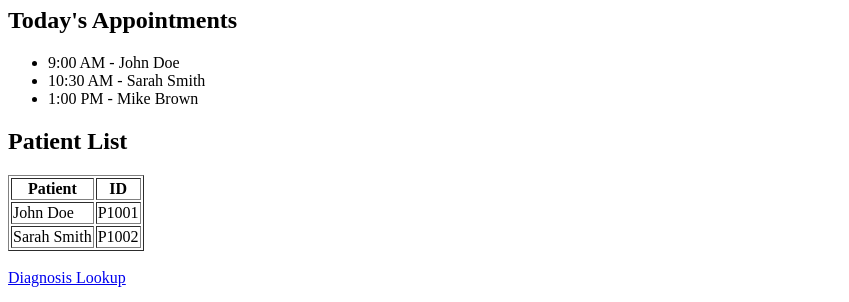
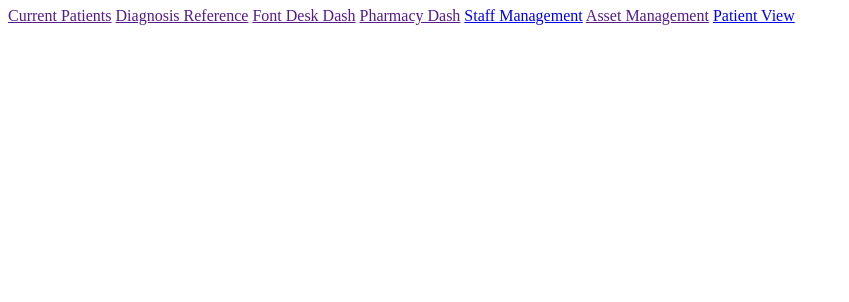
Before and after one commit to samueljbarnett/CSE-350-Group-Project, a website: page testInterface/templates/staff-dashboard.html in a window 1280 px wide. Shown: the part 73-375 px from the top of the page, without its empty margins (0-849 px from the left). Drawn offline with Linux system fonts and the light colour scheme.

Commit message:
Fully move Doctor dashboard to correct file

```diff
--- a/testInterface/templates/staff-dashboard.html
+++ b/testInterface/templates/staff-dashboard.html
@@ -4,43 +4,6 @@
     <title>Doctor Dashboard</title>
 </head>
 <body>
-
-<h1>Doctor Dashboard</h1>
-
-<h2>Today's Appointments</h2>
-
-<ul>
-    <li>9:00 AM - John Doe</li>
-    <li>10:30 AM - Sarah Smith</li>
-    <li>1:00 PM - Mike Brown</li>
-</ul>
-
-<h2>Patient List</h2>
-
-<table border="1">
-<tr>
-    <th>Patient</th>
-    <th>ID</th>
-</tr>
-
-<tr>
-    <td>John Doe</td>
-    <td>P1001</td>
-</tr>
-
-<tr>
-    <td>Sarah Smith</td>
-    <td>P1002</td>
-</tr>
-
-</table>
-
-<br>
-
-<a href="/diagnosis-lookup">
-    Diagnosis Lookup
-</a>
-
     <h1>Hello <serverside value="name"/>.</h1>
 
     <a href="" disabled>Current Patients</a>
```
Also changed, not shown: testInterface/templates/Current-patients.html (+11 -1 lines).
